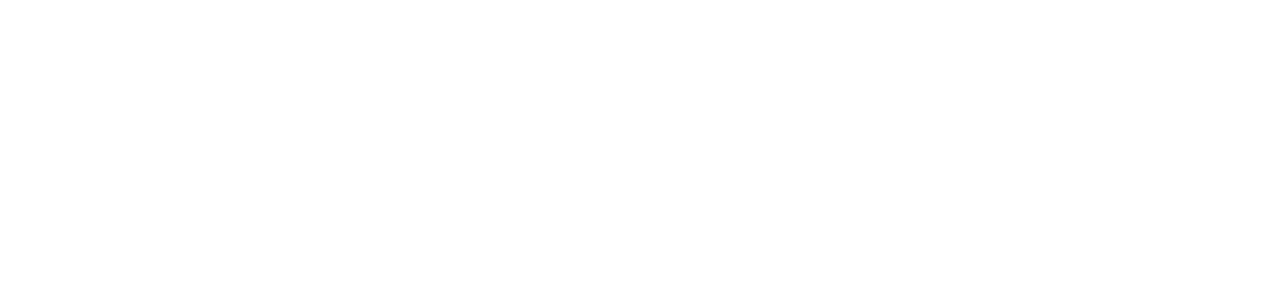
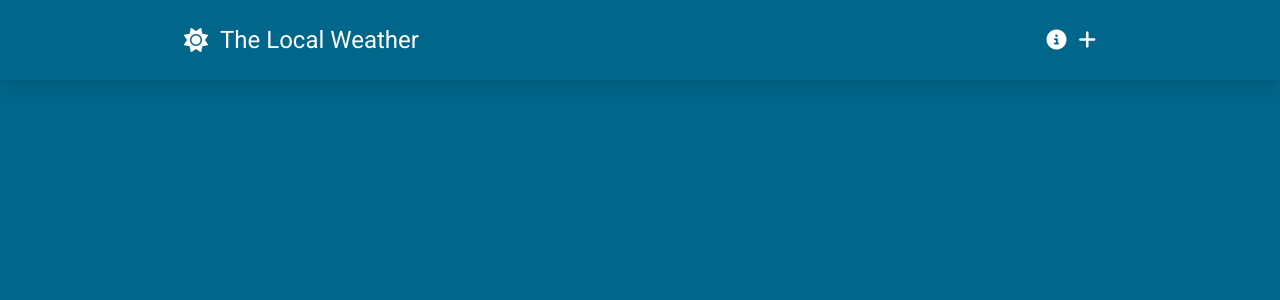
Before and after one commit to itisMilan/VueWeatherApp, a Vue app in the folder vue-project/: page / in a window 1280 px wide. Shown: the top 300 px of the page. Built offline with nearby package versions, Linux system fonts and the light colour scheme.

Commit message:
Created component for navigation

```diff
--- a/vue-project/index.html
+++ b/vue-project/index.html
@@ -7,6 +7,7 @@
     <link rel="preconnect" href="https://fonts.googleapis.com">
     <link rel="preconnect" href="https://fonts.gstatic.com" crossorigin>
     <link href="https://fonts.googleapis.com/css2?family=Roboto:wght@300;400;500&display=swap" rel="stylesheet">
+    <link rel="stylesheet" href="https://cdnjs.cloudflare.com/ajax/libs/font-awesome/6.5.1/css/all.min.css" integrity="sha512-DTOQO9RWCH3ppGqcWaEA1BIZOC6xxalwEsw9c2QQeAIftl+Vegovlnee1c9QX4TctnWMn13TZye+giMm8e2LwA==" crossorigin="anonymous" referrerpolicy="no-referrer" />
     <title>Vite App</title>
   </head>
   <body>
--- a/vue-project/src/App.vue
+++ b/vue-project/src/App.vue
@@ -1,13 +1,11 @@
 <template>
-  <div>
-
+  <div class="flex flex-col min-h-screen font-Roboto bg-weather-primary">
+    <SiteNavigation/>
+<RouterView/>
   </div>
 </template>
 
 <script setup>
-import { RouterView } from 'vue-router';
+import { RouterView } from 'vue-router'
+import SiteNavigation from './components/SiteNavigation.vue';
 </script>
-
-<style lang="scss" scoped>
-
-</style>
--- /dev/null
+++ b/vue-project/src/components/SiteNavigation.vue
@@ -0,0 +1,25 @@
+<template>
+    <header class="sticky top-0 bg-weather-primary shadow-lg">
+        <nav class="container flex flex-col sm:flex-row items-center gap-4 text-white py-6">
+
+            <RouterLink :to="{ name: 'home' }">
+                <div class="flex items-center gap-3 flex-1 ">
+                    <i class="fa-solid fa-sun text-2xl"></i>
+                    <p class="text-2xl">The Local Weather</p>
+                </div>
+            </RouterLink>
+
+            <div class="flex gap-3 flex-1 justify-end">
+                <i class="fa-solid fa-circle-info text-xl hover:text-weather-secondary duration-150 cursor-pointer"></i>
+                <i class="fa-solid fa-plus text-xl hover:text-weather-secondary duration-150 cursor-pointer"></i>
+
+            </div>
+        </nav>
+
+
+    </header>
+</template>
+
+<script setup>
+
+</script>
```
